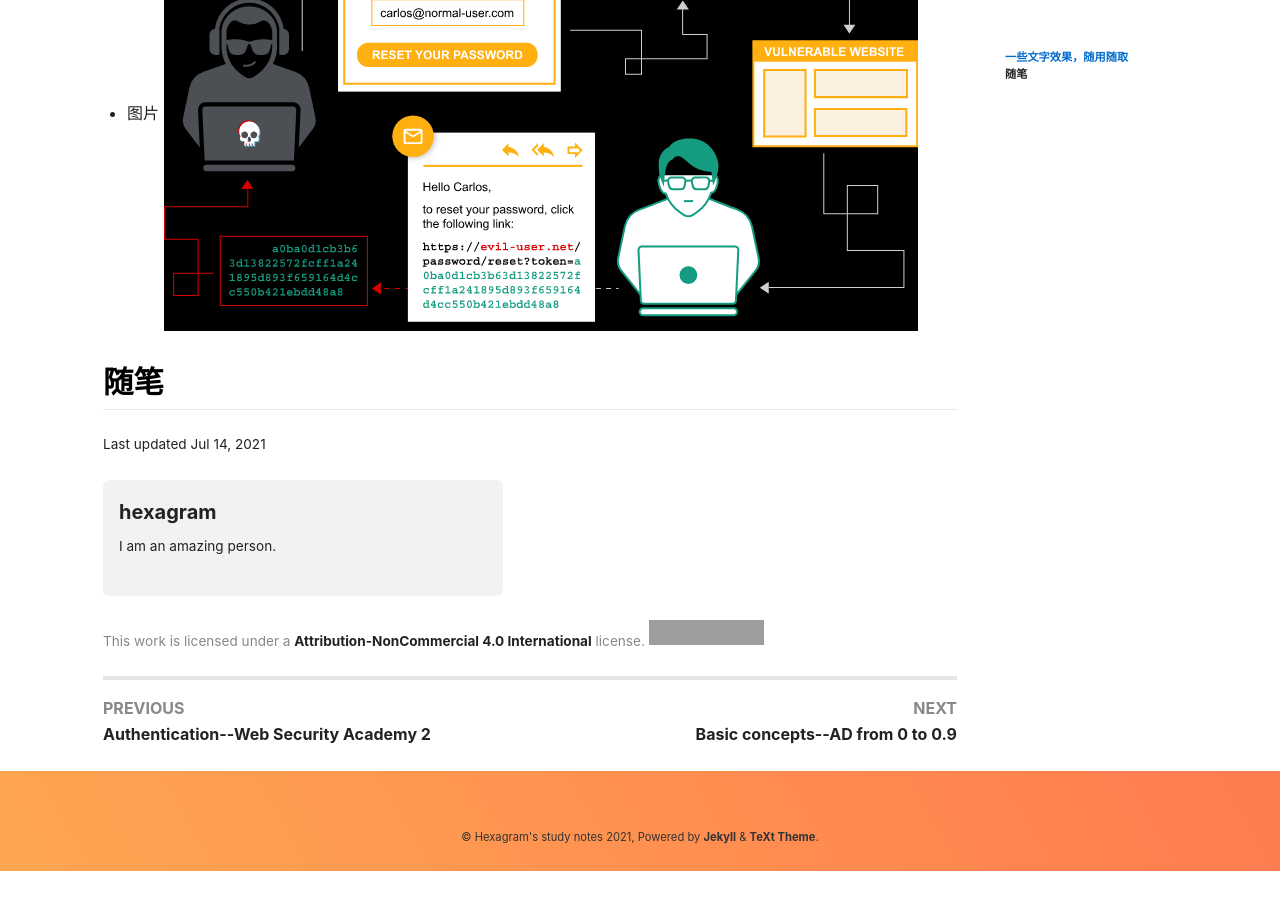
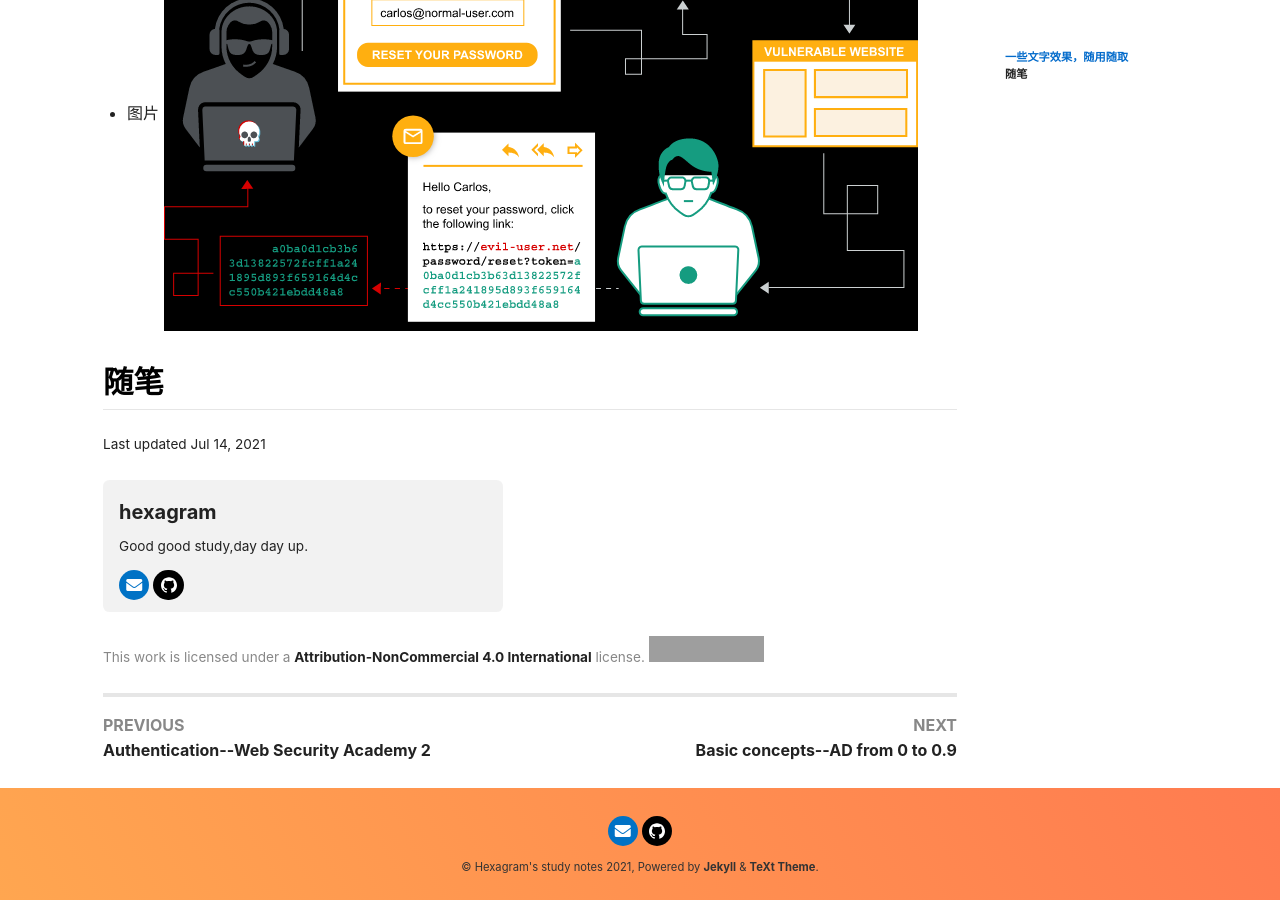
Before and after one commit to phisabella/phisabella.github.io, a Jekyll site: the page built from _posts/2021-05-15-first-article.markdown, in a window 1280 px wide and 900 px high, scrolled down 1142 px. Built offline with Jekyll 4.4.1, drawn with Linux system fonts in a browser that asks for light colours; nearby versions of some CDN libraries; formulas are drawn with MathJax 3; comment, search, counter and statistics services are not loaded; before the commit the page ends 2013 px from its top, so only the background shows below that; grey boxes are pictures that could not be loaded.

Commit message:
Update _config.yml

```diff
--- a/_config.yml
+++ b/_config.yml
@@ -42,8 +42,8 @@ author:
   name      : hexagram
   url       :
   avatar    : # path or url of avatar image (square)
-  bio       : I am an amazing person.
-  email     :
+  bio       : Good good study,day day up.
+  email     : Phisabella@protonmail.com
   facebook  : # "user_name" the last part of your profile url, e.g. https://www.facebook.com/user_name
   twitter   : # "user_name" the last part of your profile url, e.g. https://twitter.com/user_name
   weibo     : # "user_id"   the last part of your profile url, e.g. https://www.weibo.com/user_id/profile?...
@@ -53,7 +53,7 @@ author:
   zhihu     : # "user_name" the last part of your profile url, e.g. https://www.zhihu.com/people/user_name
   douban    : # "user_name" the last part of your profile url, e.g. https://www.douban.com/people/user_name
   linkedin  : # "user_name" the last part of your profile url, e.g. https://www.linkedin.com/in/user_name
-  github    : # "user_name" the last part of your profile url, e.g. https://github.com/user_name
+  github    : https://github.com/phisabella # "user_name" the last part of your profile url, e.g. https://github.com/user_name
   npm       : # "user_name" the last part of your profile url, e.g. https://www.npmjs.com/~user_name
 
 
```
